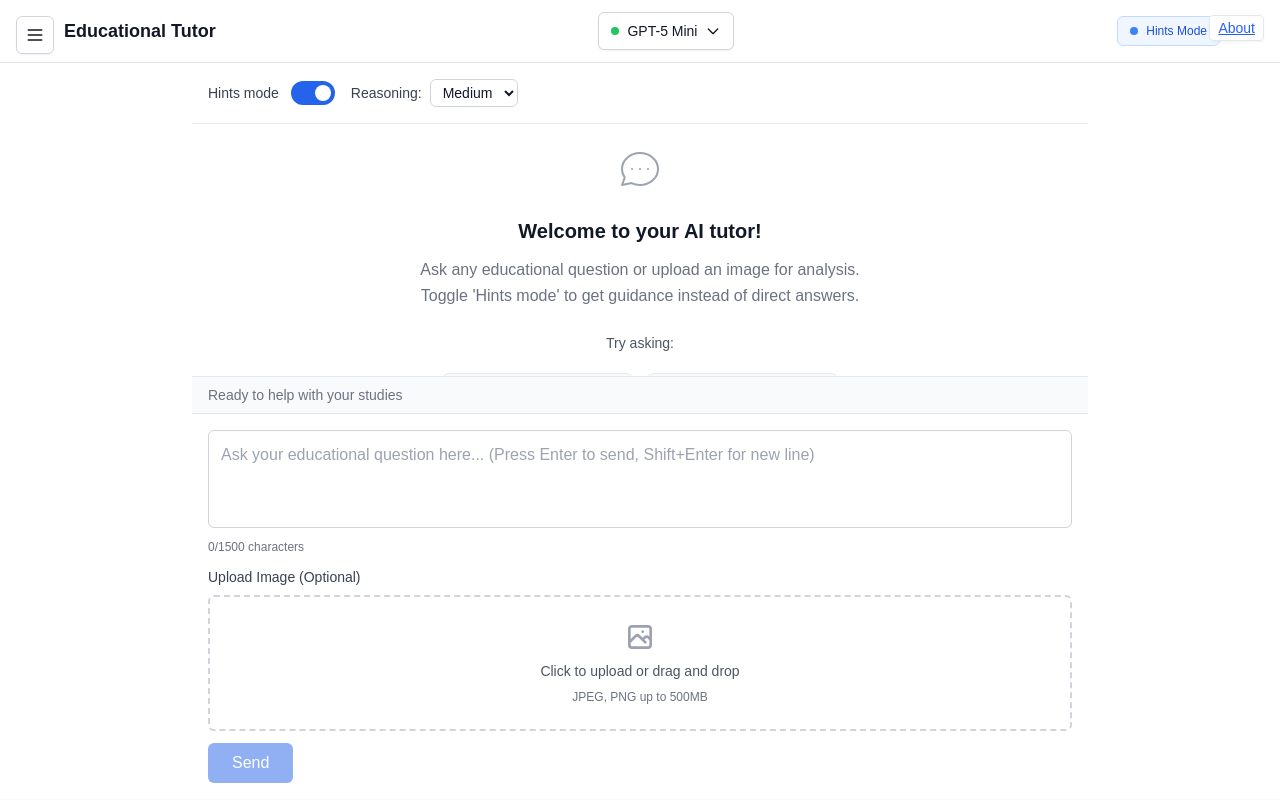
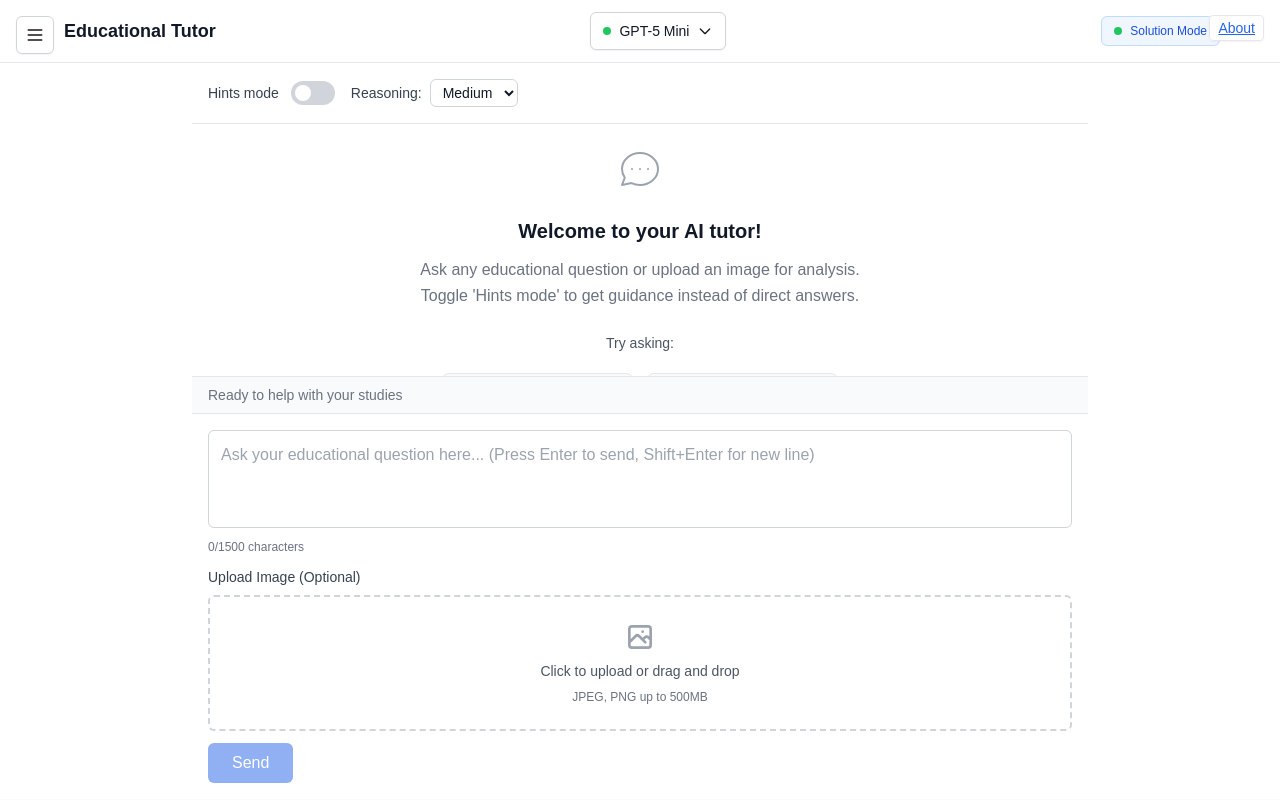
Before and after one commit to dusanvejnovic1/Portfolio, a Next.js app in the folder apps/edu-tutor/: page / in a window 1280 px wide. Built offline with nearby package versions, Linux system fonts and the light colour scheme.

Commit message:
Update AppLayout.tsx
temporarily made default state hints mode = off

```diff
--- a/apps/edu-tutor/components/AppLayout.tsx
+++ b/apps/edu-tutor/components/AppLayout.tsx
@@ -14,7 +14,7 @@ import { Mode } from '@/types/modes'
 export default function AppLayout() {
   const [sidebarOpen, setSidebarOpen] = useState(false)
   const [selectedModel, setSelectedModel] = useState('gpt-5-mini')
-  const [hintsMode, setHintsMode] = useState(true)
+  const [hintsMode, setHintsMode] = useState(false)
   const [currentMode, setCurrentMode] = useState<Mode>('Chat')
 
   const toggleSidebar = () => {
```
